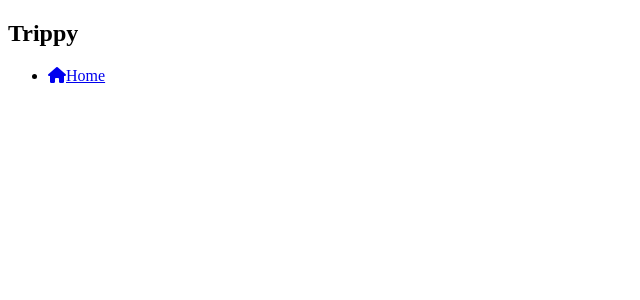
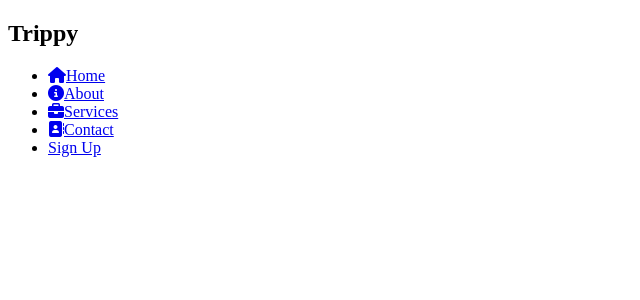
Before and after one commit to fmfahath/tourism-website, a React (Create React App) app: page / in a window 1280 px wide. Shown: the top 300 px of the page, without its empty margins (0-640 px from the left). Built offline with nearby package versions, Linux system fonts and the light colour scheme.

Commit message:
menu-items.js component exported/imported / rentered in navbar.js component

```diff
--- a/src/components/menu-items.js
+++ b/src/components/menu-items.js
@@ -1,4 +1,4 @@
-export const menueItems = [
+export const menuItems = [
     {
         title: "Home",
         url: "/",
--- a/src/components/navbar.js
+++ b/src/components/navbar.js
@@ -1,15 +1,27 @@
 import { Component } from "react";
 import "../components/navbar-styles.css"
+import { menuItems } from "./menu-items";
 
-class Navbar extends Component{
-    render(){
-        return(
-           <nav className="navbar-items">
-            <h1 className="navbar-logo">Trippy</h1>
-            <ul>
-                <li><a href="/"><i class="fa-solid fa-house"></i>Home</a></li>
-            </ul>
-           </nav>
+
+
+
+
+
+class Navbar extends Component {
+    render() {
+        return (
+            <nav className="navbar-items">
+                <h1 className="navbar-logo">Trippy</h1>
+                <ul className="nav-menu">
+                    {menuItems.map((item, index) => {
+                        return (
+                            <li key={index}>
+                                <a href={item.url}><i className={item.icon}></i>{item.title}</a>
+                            </li>
+                        )
+                    })}
+                </ul>
+            </nav>
         )
     }
 }
```
